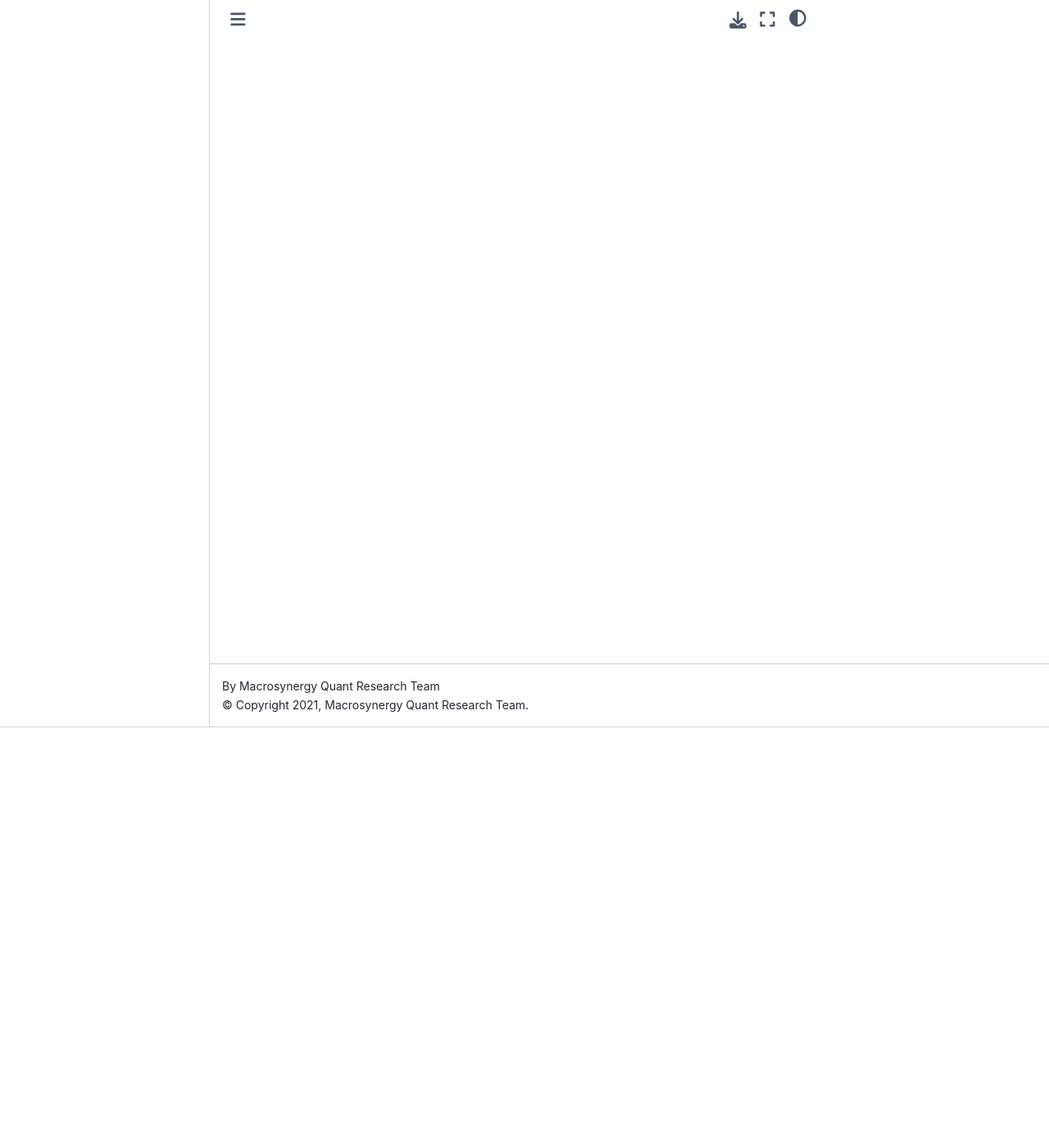
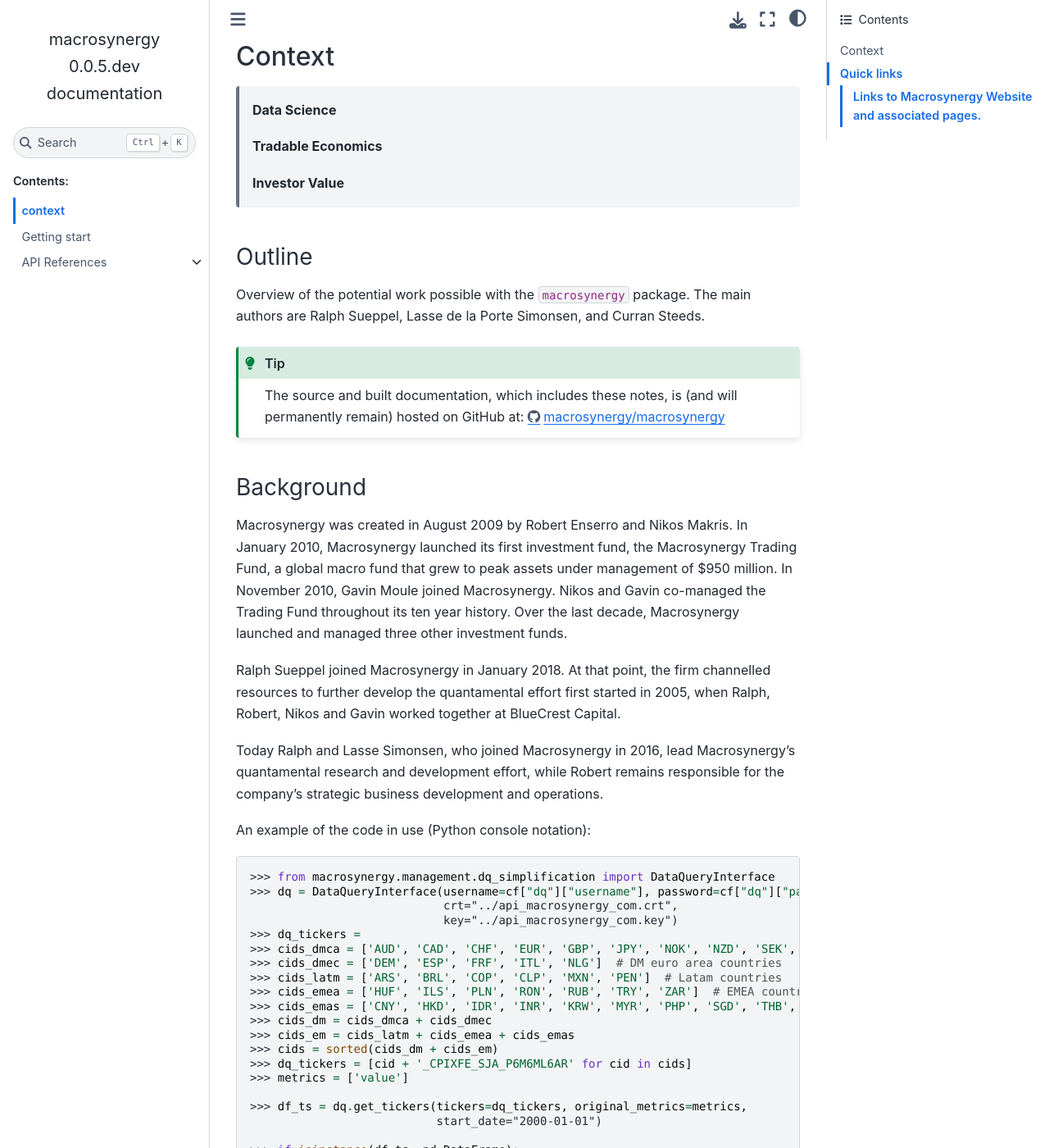
Before and after one commit to macrosynergy/macrosynergy, a Sphinx documentation site: the page built from docs/source/man/context.rst, in a window 1280 px wide and 1400 px high, scrolled down 513 px. Shown: the whole window at 82% size. Built offline with Sphinx 7.4.7 and the Sphinx Book theme 1.1.4, drawn with Linux system fonts in a browser that asks for light colours; some of the changed text lies outside the part shown.

Commit message:
Building out the context.rst file.

```diff
--- a/docs/source/man/context.rst
+++ b/docs/source/man/context.rst
@@ -1,6 +1,116 @@
-.. figure:: ../_static/MACROSYNERGY_Logo_Primary.png
+
+===========================================================
+Welcome to Macrosynergy Quant Research Documentation!
+===========================================================
+
+Version |version|
+
+A diagram [#footnote1]_ showing Macrosynergy's logo.
+
+.. figure:: MACROSYNERGY_Logo_Primary.png
+
+
+**A software package designed by the Macrosynergy Team to accompany JPMaQS: a novel source
+of macroeconomic data pioneered by Macrosynergy & JP Morgan.**
+
+.. note::
+
+   The package is primarily aimed at active asset managers, and Macrosynergy is not
+   liable for potential investment decisions.
+
 
 Context
 =======
 
-Context of Macrosynergy.
+    **Data Science**
+
+    **Tradable Economics**
+
+    **Investor Value**
+
+Outline
+-----------
+
+Overview of the potential work possible with the ``macrosynergy`` package. The main authors
+are Ralph Sueppel, Lasse de la Porte Simonsen, and Curran Steeds.
+
+.. tip::
+
+   The source and built documentation, which includes these notes,
+   is (and will permanently remain) hosted on GitHub at:
+   https://github.com/macrosynergy/macrosynergy
+
+Background
+----------
+
+Macrosynergy was created in August 2009 by Robert Enserro and Nikos Makris.
+In January 2010, Macrosynergy launched its first investment fund, the Macrosynergy Trading Fund, a global macro fund that grew to peak assets under management of $950 million.
+In November 2010, Gavin Moule joined Macrosynergy. Nikos and Gavin co-managed the Trading Fund throughout its ten year history.
+Over the last decade, Macrosynergy launched and managed three other investment funds.
+
+Ralph Sueppel joined Macrosynergy in January 2018. At that point, the firm channelled resources to further develop the
+quantamental effort first started in 2005, when Ralph, Robert, Nikos and Gavin worked together at BlueCrest Capital.
+
+Today Ralph and Lasse Simonsen, who joined Macrosynergy in 2016, lead Macrosynergy’s
+quantamental research and development effort, while Robert remains responsible for the company’s strategic
+business development and operations.
+
+
+An example of the code in use (Python console notation):
+
+.. code:: python
+
+   >>> from macrosynergy.management.dq_simplification import DataQueryInterface
+   >>> dq = DataQueryInterface(username=cf["dq"]["username"], password=cf["dq"]["password"],
+                               crt="../api_macrosynergy_com.crt",
+                               key="../api_macrosynergy_com.key")
+   >>> dq_tickers =
+   >>> cids_dmca = ['AUD', 'CAD', 'CHF', 'EUR', 'GBP', 'JPY', 'NOK', 'NZD', 'SEK', 'USD']  # DM currency areas
+   >>> cids_dmec = ['DEM', 'ESP', 'FRF', 'ITL', 'NLG']  # DM euro area countries
+   >>> cids_latm = ['ARS', 'BRL', 'COP', 'CLP', 'MXN', 'PEN']  # Latam countries
+   >>> cids_emea = ['HUF', 'ILS', 'PLN', 'RON', 'RUB', 'TRY', 'ZAR']  # EMEA countries
+   >>> cids_emas = ['CNY', 'HKD', 'IDR', 'INR', 'KRW', 'MYR', 'PHP', 'SGD', 'THB', 'TWD']  # EM Asia countries
+   >>> cids_dm = cids_dmca + cids_dmec
+   >>> cids_em = cids_latm + cids_emea + cids_emas
+   >>> cids = sorted(cids_dm + cids_em)
+   >>> dq_tickers = [cid + '_CPIXFE_SJA_P6M6ML6AR' for cid in cids]
+   >>> metrics = ['value']
+
+   >>> df_ts = dq.get_tickers(tickers=dq_tickers, original_metrics=metrics,
+                              start_date="2000-01-01")
+
+   >>> if isinstance(df_ts, pd.DataFrame):
+            df_ts = df_ts.sort_values(['cid', 'xcat', 'real_date']).reset_index(drop=True)
+
+   >>> print(df_ts)
+            cid  xcat                 real_date   value
+    0       AUD  CPIXFE_SJA_P6M6ML6AR 2000-01-03  0.61972
+    1       AUD  CPIXFE_SJA_P6M6ML6AR 2000-01-04  0.61972
+    2       AUD  CPIXFE_SJA_P6M6ML6AR 2000-01-05  0.61972
+    3       AUD  CPIXFE_SJA_P6M6ML6AR 2000-01-06  0.61972
+    4       AUD  CPIXFE_SJA_P6M6ML6AR 2000-01-07  0.61972
+    ...     ...                   ...        ...      ...
+    171025  ZAR  CPIXFE_SJA_P6M6ML6AR 2021-11-02  2.97367
+    171026  ZAR  CPIXFE_SJA_P6M6ML6AR 2021-11-03  2.97367
+    171027  ZAR  CPIXFE_SJA_P6M6ML6AR 2021-11-04      NaN
+    171028  ZAR  CPIXFE_SJA_P6M6ML6AR 2021-11-05      NaN
+    171029  ZAR  CPIXFE_SJA_P6M6ML6AR 2021-11-08      NaN
+
+Quick links
+===========
+
+Links to Macrosynergy Website and associated pages.
+---------------------------------------------------
+
+
+* Python 3 documentation: https://docs.python.org/3/
+* NumPy documentation: https://numpy.org/doc/stable/reference/
+* Systematic-Risk, Systematic Value. Quantitative Finance Research Journal by Macrosynergy's
+  Ralph Sueppel:
+  http://www.sr-sv.com
+* Macrosynergy's website: https://www.macrosynergy.com
+* Macrosynergy's Linkedin Page: https://www.linkedin.com/company/macrosynergy-partners/
+
+
+.. [#footnote1] Image sourced from `this webpage
+   <https://constanzapinto.com/Macrosynergy>`_.
```
